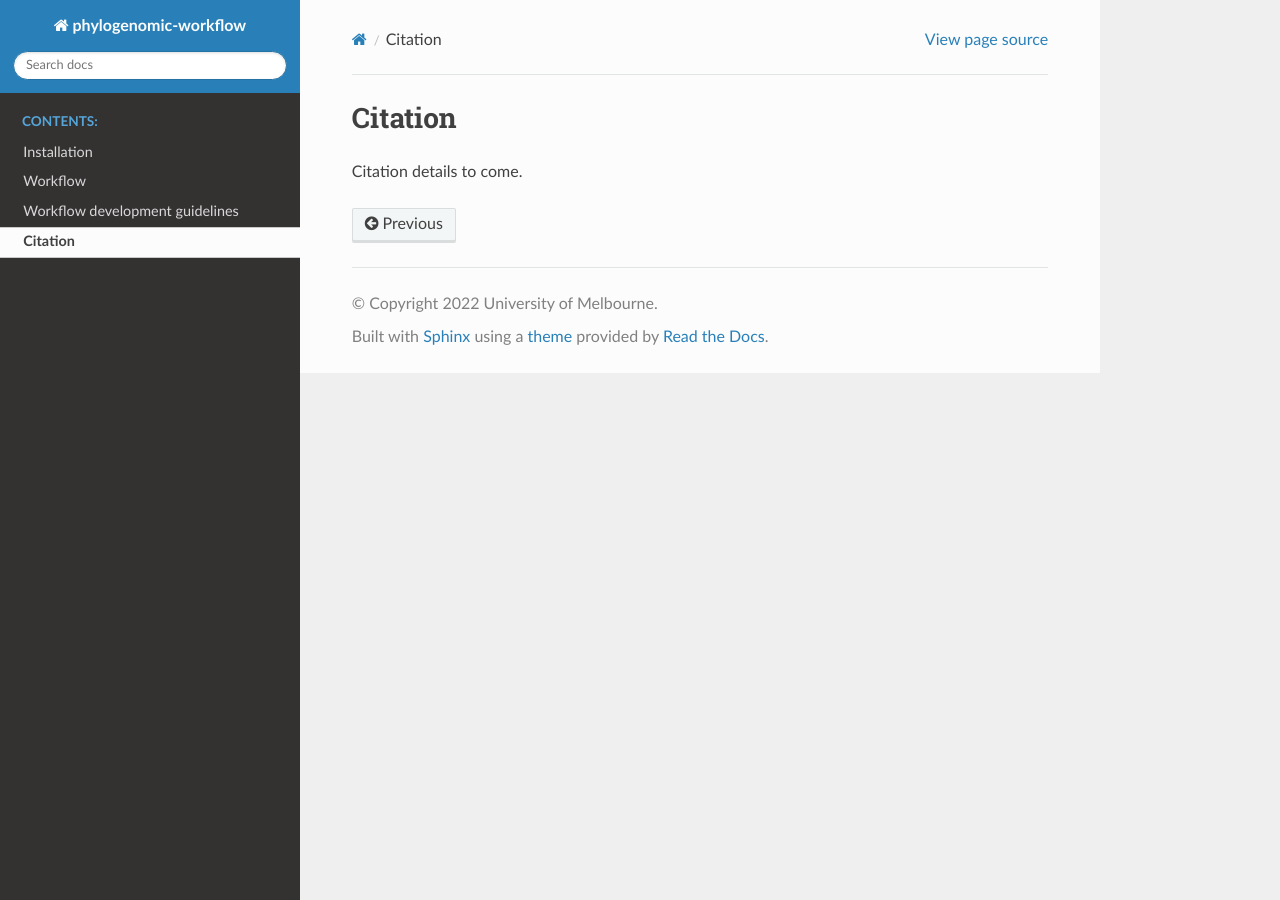
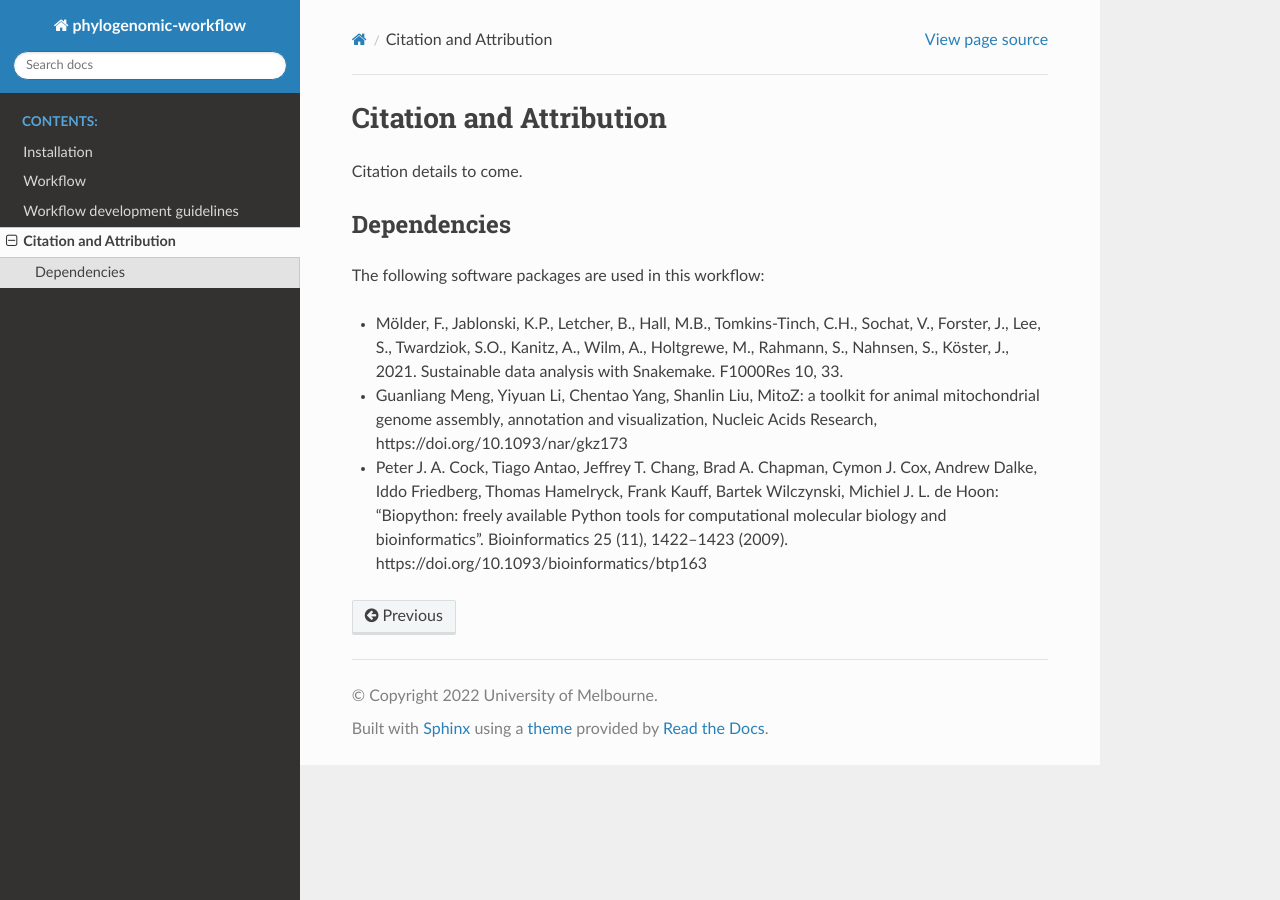
Before and after one commit to rbturnbull/orthoflow, a Sphinx documentation site: the page built from docs/citation.md, in a window 1280 px wide. Built offline with Sphinx 7.4.7 and the Read the Docs theme 2.0.0, drawn with Linux system fonts in a browser that asks for light colours.

Commit message:
adding dependency citation stuff to docs

```diff
--- a/docs/citation.md
+++ b/docs/citation.md
@@ -1,3 +1,12 @@
-# Citation
+# Citation and Attribution
 
 Citation details to come.
+
+
+## Dependencies
+
+The following software packages are used in this workflow:
+
+* Mölder, F., Jablonski, K.P., Letcher, B., Hall, M.B., Tomkins-Tinch, C.H., Sochat, V., Forster, J., Lee, S., Twardziok, S.O., Kanitz, A., Wilm, A., Holtgrewe, M., Rahmann, S., Nahnsen, S., Köster, J., 2021. Sustainable data analysis with Snakemake. F1000Res 10, 33.
+* Guanliang Meng, Yiyuan Li, Chentao Yang, Shanlin Liu, MitoZ: a toolkit for animal mitochondrial genome assembly, annotation and visualization, Nucleic Acids Research, https://doi.org/10.1093/nar/gkz173
+* Peter J. A. Cock, Tiago Antao, Jeffrey T. Chang, Brad A. Chapman, Cymon J. Cox, Andrew Dalke, Iddo Friedberg, Thomas Hamelryck, Frank Kauff, Bartek Wilczynski, Michiel J. L. de Hoon: “Biopython: freely available Python tools for computational molecular biology and bioinformatics”. Bioinformatics 25 (11), 1422–1423 (2009). https://doi.org/10.1093/bioinformatics/btp163
```
Also changed, not shown: 2 other files.
